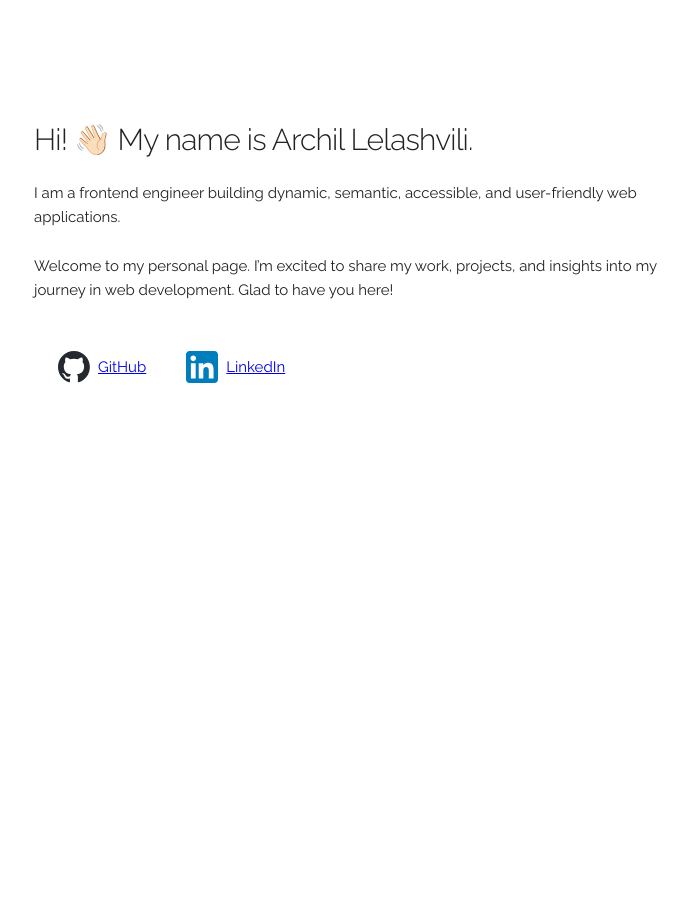
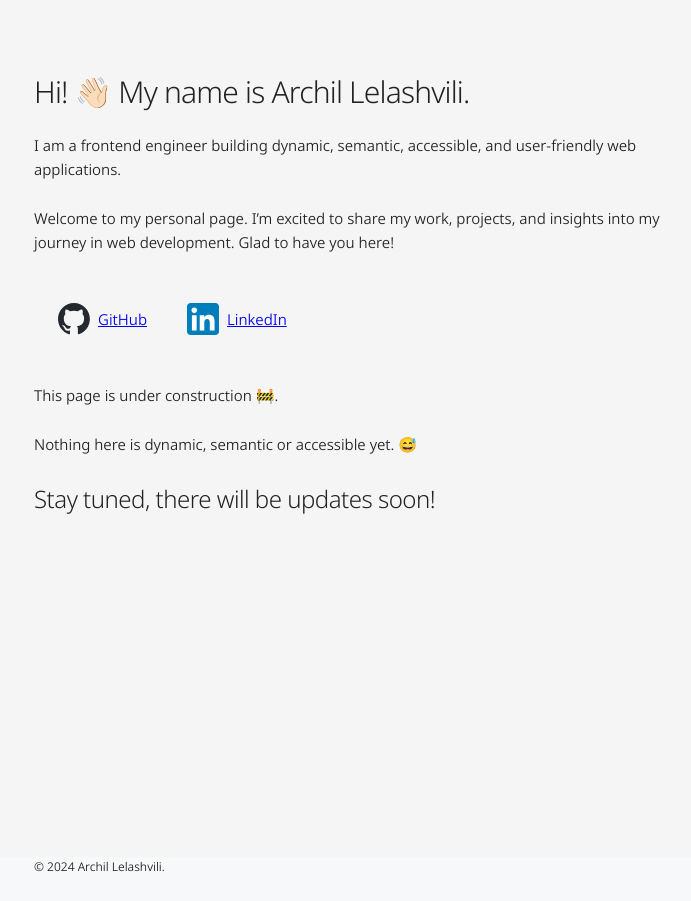
Before and after one commit to archil-l/archil.io, a React (Create React App) app: page / in a window 1280 px wide. Shown: the part 120-1021 px from the top of the page, without its empty margins (126-817 px from the left). Before the commit the page ends 800 px from the top, so only its background shows below. Built offline with nearby package versions, Linux system fonts and the light colour scheme.

Commit message:
Added under construction message

```diff
--- a/public/skeleton.css
+++ b/public/skeleton.css
@@ -217,9 +217,14 @@ body {
   font-size: 1.5em;
   /* currently ems cause chrome bug misinterpreting rems on body element */
   line-height: 1.6;
-  font-weight: 400;
-  font-family: "Raleway", "HelveticaNeue", "Helvetica Neue", Helvetica, Arial, sans-serif;
+  font-weight: 350;
+  font-family: "Noto Sans", sans-serif;
   color: #222;
+  background-color: #F5F5F5;
+
+  min-height: 100vh;
+  display: flex;
+  flex-direction: column;
 }
 
 
--- /dev/null
+++ b/src/components/Home/Footer.tsx
@@ -0,0 +1,22 @@
+import React from 'react';
+import Container from '../Layout/Container';
+import Row from '../Layout/Row';
+import Column from '../Layout/Column';
+import { StyledFooter } from './styles';
+
+const Footer = () => {
+	return (
+		<StyledFooter>
+			<Container>
+				<Row>
+					<Column size='full'>
+						<p>&copy; 2024 Archil Lelashvili.</p>
+					</Column>
+				</Row>
+			</Container>
+		</StyledFooter>
+	);
+};
+
+
+export default Footer;
--- a/src/components/Home/Home.tsx
+++ b/src/components/Home/Home.tsx
@@ -1,4 +1,4 @@
-import React from 'react';
+import React, { Fragment } from 'react';
 import { useIntl } from 'react-intl';
 
 import messages from '../../contents/home';
@@ -7,21 +7,15 @@ import Links from '../Links/Links';
 import Container from '../Layout/Container';
 import Row from '../Layout/Row';
 import { StyledColumn } from './styles';
+import Footer from './Footer';
+import Main from './Main';
 
 const Home = () => {
-  const { formatMessage } = useIntl();
-
   return (
-    <Container>
-      <Row>
-        <StyledColumn size='two-thirds'>
-          <h4>{formatMessage(messages.heading)}</h4>
-          <p>{formatMessage(messages.aboutPartOne)}</p>
-          <p>{formatMessage(messages.aboutPartTwo)}</p>
-          <Links />
-        </StyledColumn>
-      </Row>
-    </Container>
+    <Fragment>
+      <Main />
+      <Footer />
+    </Fragment>
   );
 }
 
--- /dev/null
+++ b/src/components/Home/Main.tsx
@@ -0,0 +1,30 @@
+import { useIntl } from 'react-intl';
+import messages from '../../contents/home';
+import Container from '../Layout/Container';
+import Row from '../Layout/Row';
+import Links from '../Links/Links';
+import { StyledColumn, StyledContainer } from './styles';
+
+
+const Main = () => {
+    const { formatMessage } = useIntl();
+    return (
+        <StyledContainer role="main">
+            <Row>
+                <StyledColumn size='two-thirds'>
+                    <h4>{formatMessage(messages.heading)}</h4>
+                    <p>{formatMessage(messages.aboutPartOne)}</p>
+                    <p>{formatMessage(messages.aboutPartTwo)}</p>
+                    <Links />
+                    <br />
+                    <p>{formatMessage(messages.underConstruction)}</p>
+                    <p>{formatMessage(messages.nothingYet)}</p>
+                    <h5>{formatMessage(messages.stayTuned)}</h5>
+
+                </StyledColumn>
+            </Row>
+        </StyledContainer>
+    );
+}
+
+export default Main;
--- a/src/components/Home/styles.tsx
+++ b/src/components/Home/styles.tsx
@@ -2,7 +2,18 @@ import React from 'react';
 import styled from 'styled-components';
 
 import Column from '../Layout/Column';
+import Container from '../Layout/Container';
 
 export const StyledColumn = styled(Column)`
+    margin-top: 20%;
+`;
+
+export const StyledFooter = styled.footer`
     margin-top: 25%;
+    width: 100%;
+    font-size: 1.2rem;
+    background-color: #f6f8fa;
 `;
+
+export const StyledContainer = styled(Container)`
+`;
--- a/src/components/Layout/Column.tsx
+++ b/src/components/Layout/Column.tsx
@@ -9,7 +9,7 @@ type ColumnProps = {
 
 const Column = ({ size, className, children }: ColumnProps) => {
     return (
-        <div className={`column ${size} ${className}`}>
+        <div className={`column ${size} ${className ? className : ''}`}>
             {children}
         </div>
     );
--- a/src/components/Layout/Container.tsx
+++ b/src/components/Layout/Container.tsx
@@ -2,11 +2,13 @@ import React from 'react';
 
 type ContainerProps = {
     children: React.ReactNode
+    role?: string,
+    className?: string
 }
 
-const Container = ({ children }: ContainerProps) => {
+const Container = ({ children, className, role }: ContainerProps) => {
     return (
-        <div className="container">
+        <div className={`container ${className ? className : ''}`} role={role}>
             {children}
         </div>
     );
--- a/src/contents/home.ts
+++ b/src/contents/home.ts
@@ -13,6 +13,18 @@ const messages = defineMessages({
         id: 'home.aboutPartTwo',
         defaultMessage: 'Welcome to my personal page. I’m excited to share my work, projects, and insights into my journey in web development. Glad to have you here!',
     },
+    underConstruction: {
+        id: 'home.underConstruction',
+        defaultMessage: 'This page is under construction 🚧.'
+    },
+    nothingYet: {
+        id: 'home.nothingYet',
+        defaultMessage: 'Nothing here is dynamic, semantic or accessible yet. 😅'
+    },
+    stayTuned: {
+        id: 'home.stayTuned',
+        defaultMessage: 'Stay tuned, there will be updates soon!',
+    },
 });
 
 export default messages;
```
